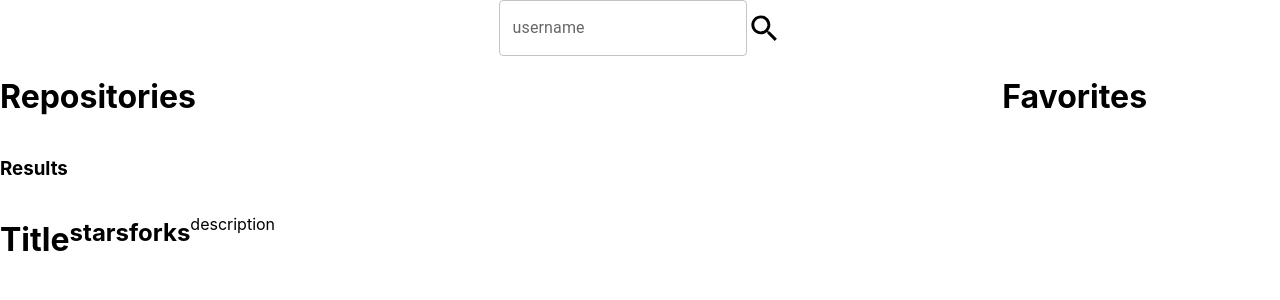
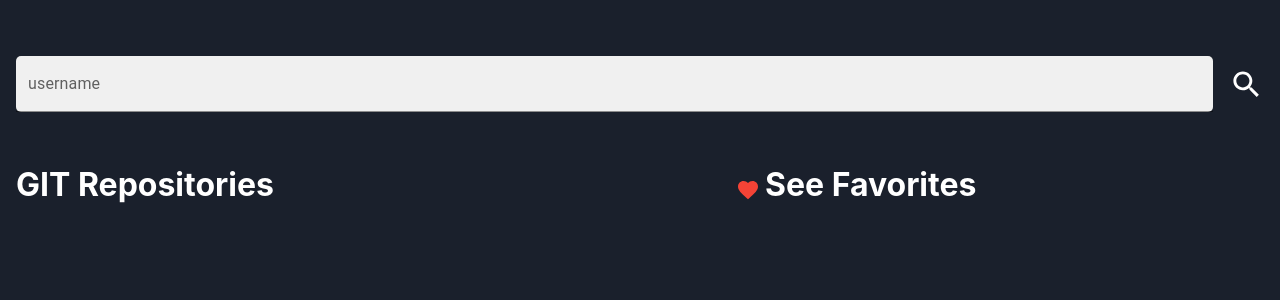
Before and after one commit to felipexy/git-explorer, a React (Create React App) app: page / in a window 1280 px wide. Shown: the top 300 px of the page. Built offline with nearby package versions, Linux system fonts and the light colour scheme.

Commit message:
implemented favorites

```diff
--- a/src/App.js
+++ b/src/App.js
@@ -1,16 +1,19 @@
-import { useDispatch, useSelector } from 'react-redux';
-import Search from './components/search';
-import LabelInfo from './components/labelInfo';
-import Repos from './components/repos';
+import { useSelector } from "react-redux";
+import Search from "./components/search";
+import LabelInfo from "./components/labelInfo";
+import Repos from "./components/repos";
 
 function App() {
-  const dispatch = useDispatch();
+  const searchResultRedux = useSelector((state) => state.search);
 
   return (
     <div>
-      <Search/>
-      <LabelInfo/>
-      <Repos/>
+      <Search />
+      <LabelInfo />
+      {searchResultRedux.length > 0 &&
+        searchResultRedux.map((repo) => {
+          return <Repos repository={repo} />;
+        })}
     </div>
   );
 }
--- a/src/components/labelInfo.jsx
+++ b/src/components/labelInfo.jsx
@@ -1,19 +1,23 @@
-import { useState, useEffect, useRef } from "react";
-import LoadData from "../services/getApi";
-import Box from "@mui/material/Box";
-import TextField from "@mui/material/TextField";
+import { useState, useEffect } from "react";
 import styled from "styled-components";
-import SearchIcon from "@mui/icons-material/Search";
-import { useDispatch, useSelector } from "react-redux";
+import { useSelector } from "react-redux";
+import FavoriteIcon from "@mui/icons-material/Favorite";
+import { red } from "@mui/material/colors";
 
 const ContainerRow = styled.div`
   display: flex;
   flex-direction: row;
+  margin: 2vmin;
+  color: white;
 `;
 const ContainerColumn = styled.div`
   display: flex;
   flex-direction: column;
+  width: 90vmin;
+  float: left;
 `;
+
+const FavoritesLabel = styled.h1``;
 
 export default function LabelInfo() {
   const searchResultRedux = useSelector((state) => state.search);
@@ -21,10 +25,17 @@ export default function LabelInfo() {
   return (
     <ContainerRow>
       <ContainerColumn>
-        <h1>Repositories</h1>
-        <h3>{searchResultRedux.length} Results</h3>
+        <h1>GIT Repositories</h1>
+        {searchResultRedux.length > 0 && (
+          <h3>{searchResultRedux.length} Results</h3>
+        )}
       </ContainerColumn>
-      <h1 style={{marginLeft: "63vw"}}>{} Favorites</h1>
+
+      <FavoriteIcon
+        sx={{ color: red[500] }}
+        style={{ marginTop: "34px", marginRight: "5px" }}
+      />
+      <FavoritesLabel>See Favorites</FavoritesLabel>
     </ContainerRow>
   );
 }
--- a/src/components/repos.jsx
+++ b/src/components/repos.jsx
@@ -1,31 +1,68 @@
 import { useState, useEffect, useRef } from "react";
-import LoadData from "../services/getApi";
-import Box from "@mui/material/Box";
-import TextField from "@mui/material/TextField";
 import styled from "styled-components";
-import SearchIcon from "@mui/icons-material/Search";
 import { useDispatch, useSelector } from "react-redux";
+
+import ForkRightIcon from "@mui/icons-material/ForkRight";
+import StarIcon from "@mui/icons-material/Star";
+import { yellow, red } from "@mui/material/colors";
+import FavoriteBorderIcon from "@mui/icons-material/FavoriteBorder";
+import FavoriteIcon from "@mui/icons-material/Favorite";
+
+const ContainerColumn = styled.div`
+  display: flex;
+  flex-direction: column;
+  margin: 2vmin;
+  color: white;
+`;
 
 const ContainerRow = styled.div`
   display: flex;
   flex-direction: row;
-`;
-const ContainerColumn = styled.div`
-  display: flex;
-  flex-direction: column;
+  align-items: center;
 `;
 
-export default function Repos() {
-  const searchResultRedux = useSelector((state) => state.search);
+const BoxConainter = styled.div`
+  background-color: #3d4452;
+  border-radius: 15px;
+  padding: 1vmin;
+`;
+
+export default function Repos({ repository }) {
+  const dispatch = useDispatch();
+  const addFavorite = () => {
+    setIsFavorite(!isFavorite);
+    dispatch({ type: "CURRENT_FAVORITES", package: repository });
+  };
+  const stored = useSelector((state) => state.favorites);
+  const [isFavorite, setIsFavorite] = useState(false);
+
+  useEffect(() => {
+    stored.map((repo) => {
+      if (repo.name === repository.name) {
+        setIsFavorite(true);
+        return;
+      }
+    });
+  });
 
   return (
     <ContainerColumn>
+      <BoxConainter>
         <ContainerRow>
-            <h1>Title</h1>
-            <h2>stars</h2>
-            <h2>forks</h2>
-            <p>description</p>
+          {isFavorite ? (
+            <FavoriteIcon
+              sx={{ color: red[500] }}
+              onClick={() => addFavorite()}
+            />
+          ) : (
+            <FavoriteBorderIcon onClick={() => addFavorite()} />
+          )}
+          <h1>Title: {repository.name}</h1>
+          <StarIcon sx={{ color: yellow[500] }} />
+          <ForkRightIcon />
+          <p>Description: {repository.description}</p>
         </ContainerRow>
+      </BoxConainter>
     </ContainerColumn>
   );
 }
--- a/src/components/search.jsx
+++ b/src/components/search.jsx
@@ -1,15 +1,17 @@
-import { useState, useEffect, useRef } from "react";
+import { useRef } from "react";
 import LoadData from "../services/getApi";
-import Box from "@mui/material/Box";
 import TextField from "@mui/material/TextField";
 import styled from "styled-components";
 import SearchIcon from "@mui/icons-material/Search";
-import { useDispatch, useSelector } from "react-redux";
+import { useDispatch } from "react-redux";
+import { yellow, red } from "@mui/material/colors";
 
 const Container = styled.div`
   display: flex;
   align-items: center;
   justify-content: center;
+  margin-top: 5vmin;
+  color: white;
 `;
 
 export default function Search() {
@@ -24,12 +26,22 @@ export default function Search() {
   return (
     <Container>
       <TextField
-        id="outlined-basic"
+        id="SearchField"
         label="username"
-        variant="outlined"
+        variant="filled"
+        fullWidth
         inputRef={valueRef}
+        style={{
+          backgroundColor: "white",
+          borderRadius: "5px",
+          margin: "2vmin",
+        }}
       />
-      <SearchIcon fontSize="large" onClick={handleAPICall} />
+      <SearchIcon
+        fontSize="large"
+        onClick={handleAPICall}
+        style={{ marginRight: "2vmin" }}
+      />
     </Container>
   );
 }
--- a/src/index.css
+++ b/src/index.css
@@ -5,6 +5,7 @@ body {
     sans-serif;
   -webkit-font-smoothing: antialiased;
   -moz-osx-font-smoothing: grayscale;
+  background-color: #1A202C;
 }
 
 code {
--- a/src/store/store.jsx
+++ b/src/store/store.jsx
@@ -1,13 +1,29 @@
 import { createStore } from "redux";
 import { combineReducers } from "redux";
 
-const INITIAL_STATE = { search: [] };
+const INITIAL_STATE = [];
+const INITIAL_STATE_FAVORITES = [];
 
 function searchReducer(state = INITIAL_STATE, action) {
   switch (action.type) {
     case "CURRENT_SEARCH":
-      state.search.push(action.package);
-      return state.search[0];
+      state.push(action.package);
+      return state[0];
+    default:
+      return state;
+  }
+}
+
+function favoritesReducer(state = INITIAL_STATE_FAVORITES, action) {
+  switch (action.type) {
+    case "CURRENT_FAVORITES":
+      if(!state.includes(action.package)){
+        state.push(action.package);
+      } else {
+        const deleteFavorite = state.filter(favoriteItem => favoriteItem !== action.package)
+        state = deleteFavorite;
+      }
+      return state;
     default:
       return state;
   }
@@ -15,6 +31,7 @@ function searchReducer(state = INITIAL_STATE, action) {
 
 const rootReducer = combineReducers({
   search: searchReducer,
+  favorites: favoritesReducer,
 });
 
 const store = createStore(rootReducer);
```
